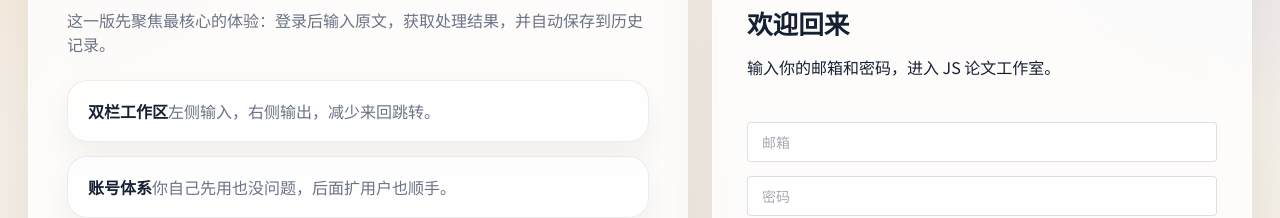
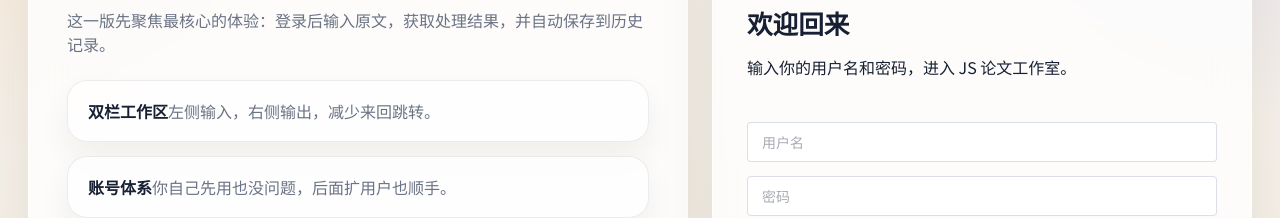
Before and after one commit to ling1-1/ai-rewrite-app, a Vue app in the folder frontend/: page /login in a window 1280 px wide. Shown: the part 282-500 px from the top of the page. Built offline with nearby package versions, Linux system fonts and the light colour scheme; no server answers.

Commit message:
Upload frontend/src/views/LoginView.vue with huggingface_hub

```diff
--- a/frontend/src/views/LoginView.vue
+++ b/frontend/src/views/LoginView.vue
@@ -48,11 +48,11 @@
         <div>
           <p class="section-kicker">Login</p>
           <h2>欢迎回来</h2>
-          <p>输入你的邮箱和密码，进入 JS 论文工作室。</p>
+          <p>输入你的用户名和密码，进入 JS 论文工作室。</p>
         </div>
 
         <el-form class="auth-form" :model="form" @submit.prevent="handleLogin">
-          <el-input v-model="form.email" size="large" placeholder="邮箱" />
+          <el-input v-model="form.username" size="large" placeholder="用户名" />
           <el-input
             v-model="form.password"
             size="large"
@@ -84,13 +84,13 @@ const router = useRouter();
 const authStore = useAuthStore();
 const loading = ref(false);
 const form = reactive({
-  email: "",
+  username: "",
   password: ""
 });
 
 async function handleLogin() {
-  if (!form.email || !form.password) {
-    ElMessage.warning("请先填写邮箱和密码");
+  if (!form.username || !form.password) {
+    ElMessage.warning("请先填写用户名和密码");
     return;
   }
 
```
